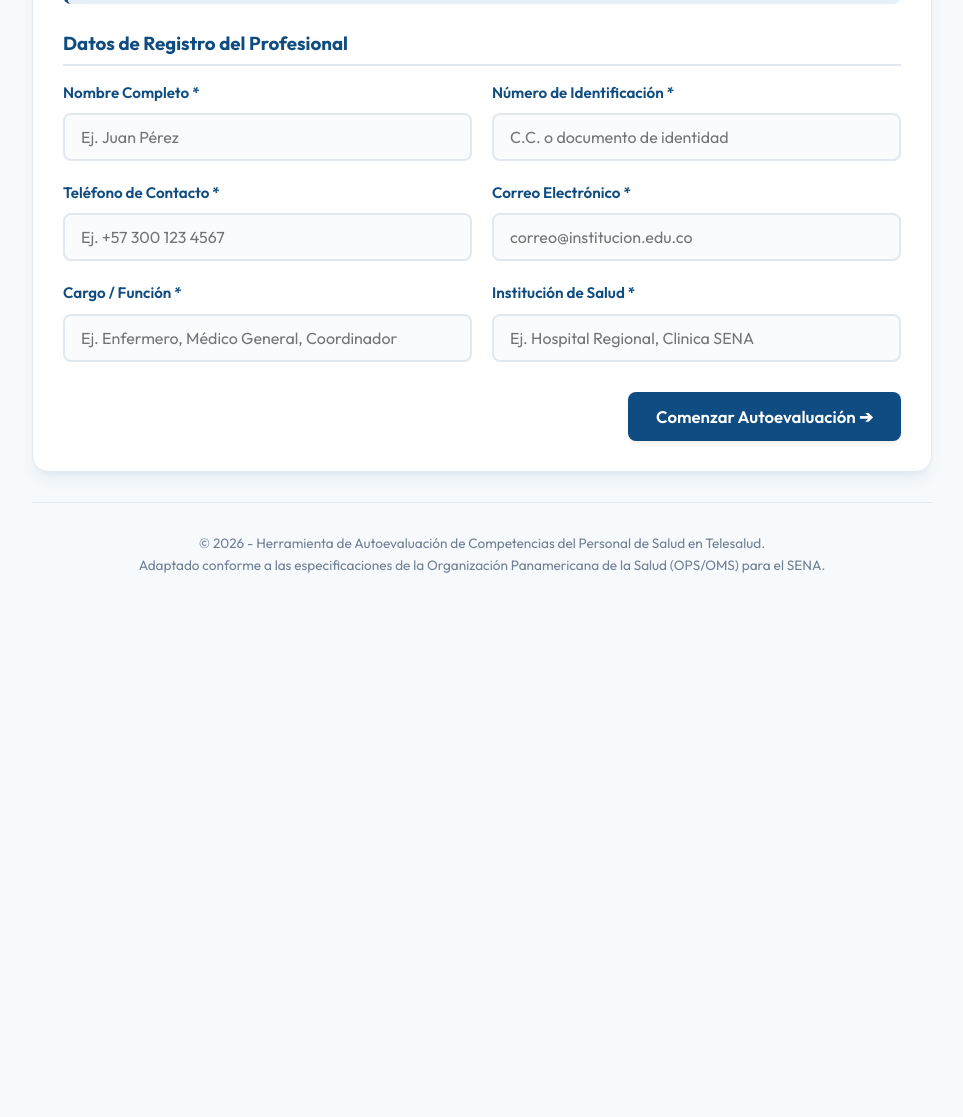
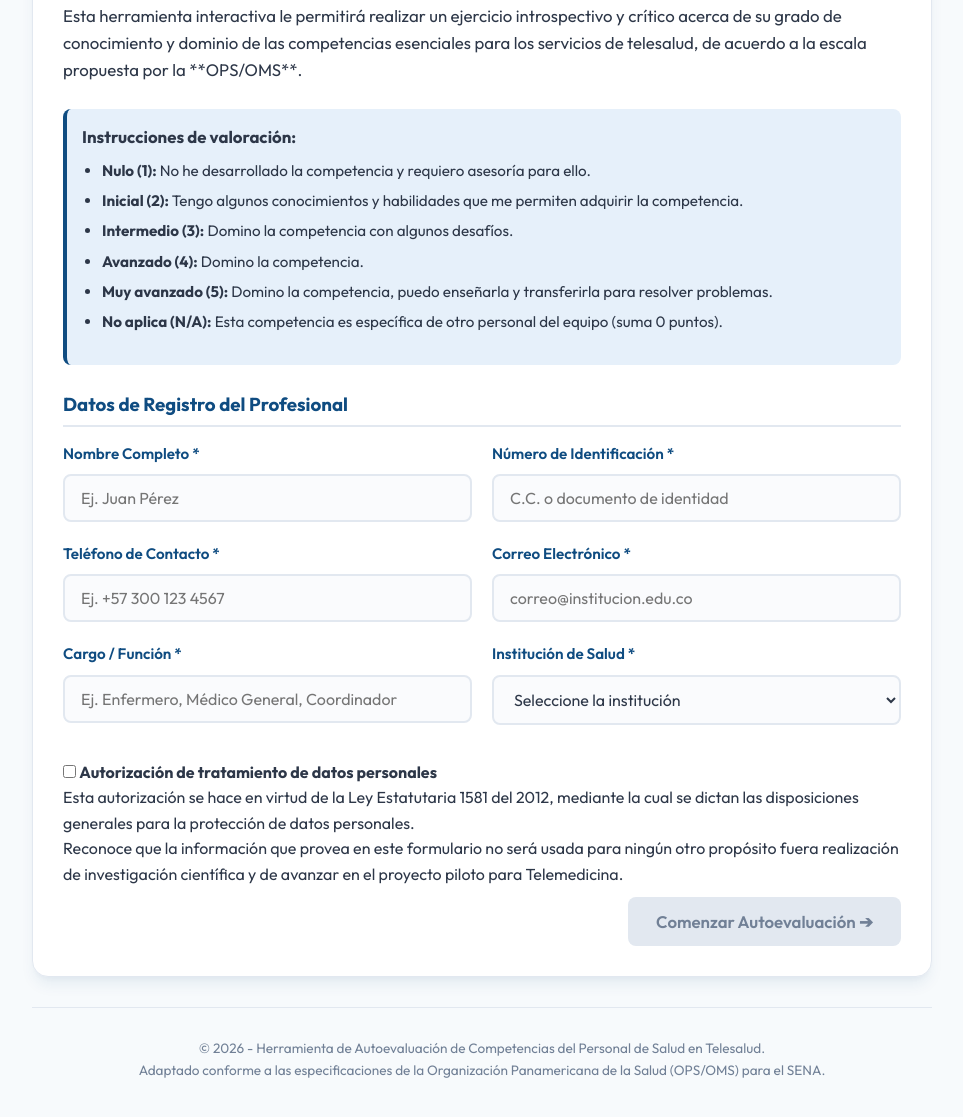
Before and after one commit to miltonctoro2/telesalud-sena-ops, a plain HTML site: page index.html in a window 1280 px wide. Shown: the part 615-1732 px from the top of the page, without its empty margins (158-1121 px from the left). Before the commit the page ends 1241 px from the top, so only its background shows below. Drawn offline with Linux system fonts and the light colour scheme.

Commit message:
Add files via upload

```diff
--- a/index.html
+++ b/index.html
@@ -25,6 +25,15 @@
 
         <!-- PANTALLA 1: Registro e Introducción -->
         <section id="screen-welcome" class="card fade-in">
+            <section class="presentation card fade-in">
+  <h2>Presentación</h2>
+  <p>
+    En el marco del proyecto “Respuesta sanitaria vital ante brotes de enfermedades emergentes y reemergentes, violencia y emergencias relacionadas con el clima en Colombia”, liderado por la Organización Panamericana de la Salud (OPS) con la colaboración de Centro de Servicios de Salud del SENA, Central KPO, se implementa el piloto de telemedicina como una estrategia para fortalecer el acceso, la oportunidad y la continuidad de la atención en salud en territorios priorizados.
+  </p>
+  <p>
+    Este formulario tiene como propósito recopilar información sobre las competencias del talento humano que participará en la prestación de servicios de telesalud. Los resultados permitirán identificar brechas, orientar el fortalecimiento de capacidades y apoyar la planificación e implementación del piloto en las instituciones de salud participantes.
+  </p>
+</section>
 <h2>Bienvenido al Cuestionario Digital</h2>
             <p class="intro-text" style="margin-top: 15px;">
                 Esta herramienta interactiva le permitirá realizar un ejercicio introspectivo y crítico acerca de su grado de conocimiento y dominio de las competencias esenciales para los servicios de telesalud, de acuerdo a la escala propuesta por la **OPS/OMS**.
@@ -41,6 +50,7 @@
                     <li><strong>No aplica (N/A):</strong> Esta competencia es específica de otro personal del equipo (suma 0 puntos).</li>
                 </ul>
             </div>
+
 
 <!-- Formulario de Datos Personales -->
             <form id="form-registration" onsubmit="event.preventDefault(); startAssessment();">
@@ -75,12 +85,37 @@
                     </div>
                     <div class="form-group">
                         <label for="reg-institution">Institución de Salud *</label>
-                        <input type="text" id="reg-institution" class="form-control" placeholder="Ej. Hospital Regional, Clinica SENA" required>
+                        <select id="reg-institution" class="form-control" required>
+  <option value="" disabled selected>Seleccione la institución</option>
+  <option>Centro de Salud de Puerto Santander</option>
+  <option>Hospital San Francisco de Fortul</option>
+  <option>E.S.E. Hospital San Rafael de San Vicente del Caguan</option>
+  <option>E.S.E. Unidad de Atención en Salud de Guapi</option>
+  <option>(López de Micay) Empresa Social del Estado de Occidente</option>
+  <option>(Timbiquí) Empresa Social del Estado de Occidente</option>
+  <option>CXAYU`CE JXTU Empresa Social del Estado</option>
+  <option>E.S.E. Hospital Eduardo Santos de Istmina</option>
+  <option>Empresa Social del Estado Centro de Salud Nuestra Señora del Carmen</option>
+  <option>E.S.E. Hospital Sagrado Corazón de Jesús</option>
+  <option>E.S.E. Hospital San José de Tierra Alta</option>
+  <option>(San José del Guaviare) E.S.E. Red de Servicios de Primer Nivel</option>
+  <option>E.S.E. Hospital San Rafael</option>
+  <option>E.S.E. Hospital María Angelines</option>
+  <option>E.S.E. Hospital San Agustín</option>
+</select>
                     </div>
                 </div>
 
+                <div class="authorization-section" style="margin-top: 15px;">
+  <label class="form-check-label">
+    <input type="checkbox" id="reg-consent" class="form-check-input" onchange="document.getElementById('btn-start').disabled = !this.checked;" required>
+    <strong>Autorización de tratamiento de datos personales</strong><br>
+    Esta autorización se hace en virtud de la Ley Estatutaria 1581 del 2012, mediante la cual se dictan las disposiciones generales para la protección de datos personales.<br>
+    Reconoce que la información que provea en este formulario no será usada para ningún otro propósito fuera realización de investigación científica y de avanzar en el proyecto piloto para Telemedicina.
+  </label>
+</div>
 <div style="text-align: right; margin-top: 10px;">
-                    <button type="submit" id="btn-start" class="btn btn-primary">
+  <button type="submit" id="btn-start" class="btn btn-primary" disabled>
     Comenzar Autoevaluación ➔
   </button>
 </div>
```
Lines whose indentation alone changed are shown as unchanged.
